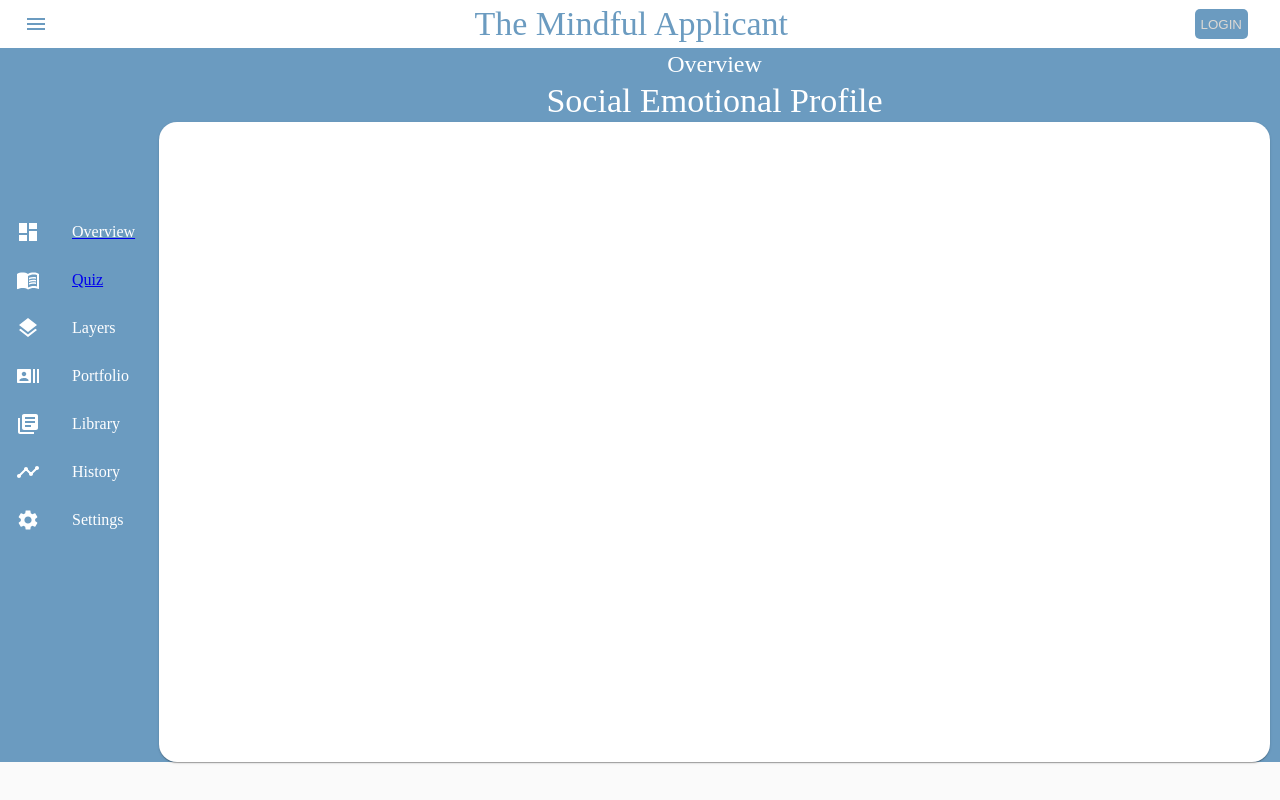
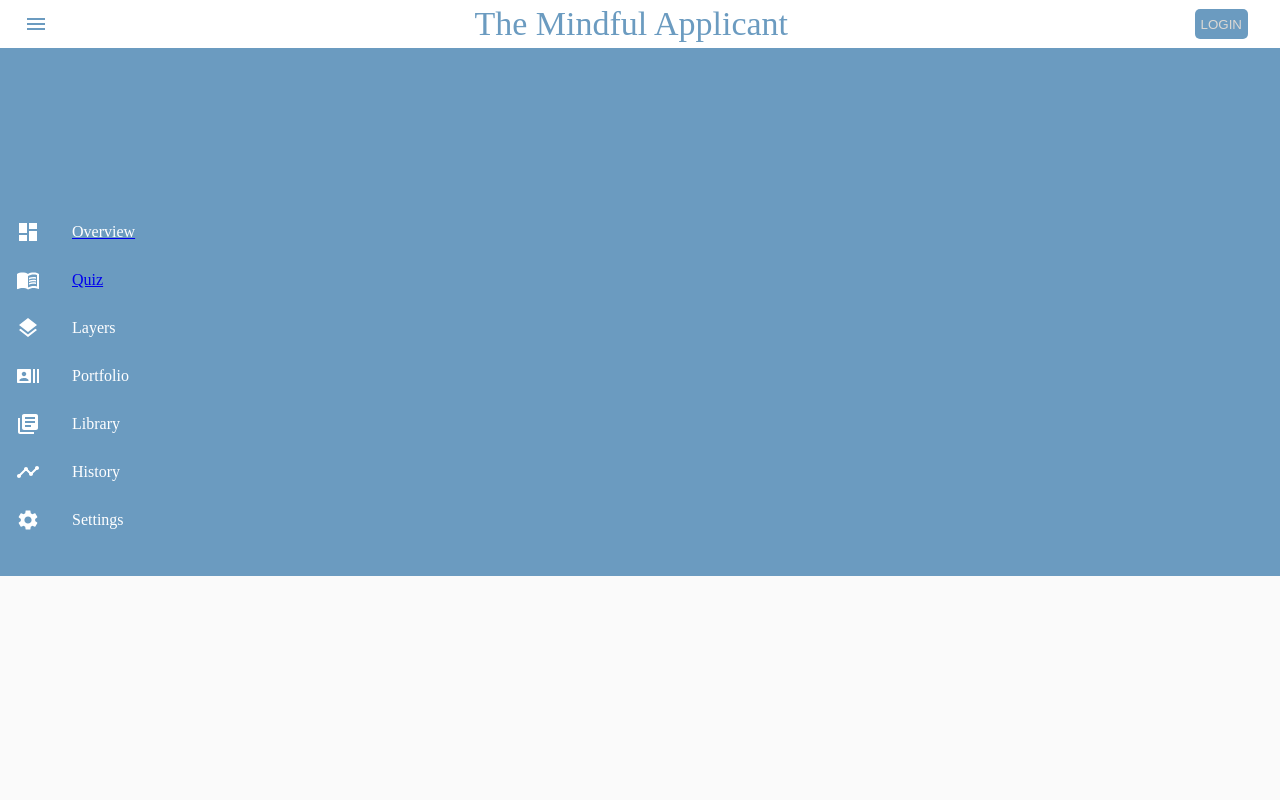
Before and after one commit to skarim9/The-Mindful-Applicant, a React (Create React App) app: page / in a window 1280 px wide. Built offline with nearby package versions, Linux system fonts and the light colour scheme.

Commit message:
restyled quiz

```diff
--- a/src/App.tsx
+++ b/src/App.tsx
@@ -1,103 +1,15 @@
 import React from 'react';
-import { BrowserRouter, Route, Switch,Link } from 'react-router-dom';
-// database imports
 
 import './App.css';
-import Quiz from './quiz/Quiz';
 
-import Dashboard from './profile/Dashboard';
-import PointsAllocation from './points-allocation/PointsAllocation';
-import SignIn from './login/login';
-import SignUp from './signup/Signup';
-
-import { createStyles, makeStyles, Theme } from '@material-ui/core/styles';
-
-import Navbar from './profile/NavBar';
-import Drawer from './profile/Drawer';
-
-import Paper from '@material-ui/core/Paper';
-import Button from '@material-ui/core/Button';
-import Typography from '@material-ui/core/Typography';
-
-
-import { createMuiTheme, MuiThemeProvider } from '@material-ui/core/styles';
-import { CssBaseline } from '@material-ui/core';
-
-
-const theme = createMuiTheme({
-  palette: {
-    primary: {
-      main: '#6B9BC0',
-      contrastText: '#fff',
-    },
-    secondary: {
-      main: '#97B695',
-      contrastText: '#fff',
-    },
-  },
-  typography: {
-    fontFamily: ['Montserrat'
-    ].join(','),
-  }
-});
-
-
-const useStyles = makeStyles((theme: Theme) =>
-  createStyles({
-    root: {
-      display: 'flex',
-      alignContent: 'column',
-      backgroundColor: '#6B9BC0',
-      height: '100%',
-    },
-    container: {
-      height: '100%',
-      width: '100%'
-    }
-  }),
-);
+import Application from './Application'
 
 function App() {
-  const classes = useStyles();
 
   return (
     <div className="App">
-     <BrowserRouter>
-
-        <div>
-      <Navbar />
-      <div className={classes.root}>
-          <Drawer />
-          <MuiThemeProvider theme={theme}>
-            <CssBaseline />
-            <div style = {{width:"100%", marginRight:'10px'}}>
-              <Typography variant="h5" style={{color: "#FFFFFF"}}>Overview</Typography>
-              <Typography variant="h4" style={{color: "#FFFFFF"}}>Social Emotional Profile</Typography>
-
-              <Paper style={{width: '100%', height:'80vh', alignContent: 'center', justifyContent: 'center', overflow: 'auto', borderRadius: '18px'}}>
-
-
-          <div style = {{margin:'10px', color:'#6B9BC0'}}>
-
-              <Switch>
-               <Route path="/points-reallocation" component={PointsAllocation} />
-               <Route path="/quiz" component={Quiz}/>
-               <Route path="/signin" component={SignIn}/>
-               <Route path="/signup" component={SignUp}/>
-
-             </Switch>
-
-          </div>
-
-              </Paper>
-            </div>
-          </MuiThemeProvider>
-      </div>
+     <Application/>
     </div>
-
-
-    </BrowserRouter>
-      </div>
 
     );
   }
--- /dev/null
+++ b/src/Application.tsx
@@ -0,0 +1,102 @@
+import React from 'react';
+import { BrowserRouter, Route, Switch,Link } from 'react-router-dom';
+// database imports
+
+import './App.css';
+import Quiz from './quiz/Quiz';
+
+import Dashboard from './profile/Dashboard';
+import PointsAllocation from './points-allocation/PointsAllocation';
+import SignIn from './login/login';
+import SignUp from './signup/Signup';
+
+import { createStyles, makeStyles, Theme } from '@material-ui/core/styles';
+
+import Navbar from './profile/NavBar';
+import Drawer from './profile/Drawer';
+
+import Paper from '@material-ui/core/Paper';
+import Button from '@material-ui/core/Button';
+import Typography from '@material-ui/core/Typography';
+
+
+import { createMuiTheme, MuiThemeProvider } from '@material-ui/core/styles';
+import { CssBaseline } from '@material-ui/core';
+
+
+const theme = createMuiTheme({
+  palette: {
+    primary: {
+      main: '#6B9BC0',
+      contrastText: '#fff',
+    },
+    secondary: {
+      main: '#97B695',
+      contrastText: '#fff',
+    },
+  },
+  typography: {
+    fontFamily: ['Montserrat'
+    ].join(','),
+  }
+});
+
+
+const useStyles = makeStyles((theme: Theme) =>
+  createStyles({
+    root: {
+      display: 'flex',
+      alignContent: 'column',
+      backgroundColor: '#6B9BC0',
+      height: '100%',
+    },
+    container: {
+      height: '100%',
+      width: '100%'
+    }
+  }),
+);
+
+function Application() {
+  const classes = useStyles();
+
+  return (
+    <div >
+     <BrowserRouter>
+
+        <div>
+      <Navbar />
+      <div className={classes.root}>
+          <Drawer />
+          <MuiThemeProvider theme={theme}>
+            <CssBaseline />
+                <div style = {{width:"100%", marginRight:'10px'}}>
+
+                <Switch>
+                <Route path="/quiz" >
+                    {/* <Typography variant="h5" style={{color: "#FFFFFF"}}>Overview</Typography> */}
+                    <Typography variant="h4" style={{color: "#FFFFFF"}}>Social Emotional Quiz</Typography>
+
+                    <Paper style={{width: '100%', height:'80vh', alignContent: 'center', justifyContent: 'center', overflow: 'auto', borderRadius: '18px'}}>
+                        <Quiz/>
+
+                    <div style = {{margin:'10px', color:'#6B9BC0'}}>
+
+                    </div>
+                    </Paper>
+              </Route>
+
+             </Switch>
+            </div>
+          </MuiThemeProvider>
+      </div>
+    </div>
+
+
+    </BrowserRouter>
+      </div>
+
+    );
+  }
+
+export default Application;
```
Also changed, not shown: 1 other file (tests, documents, lock files or other folders).
